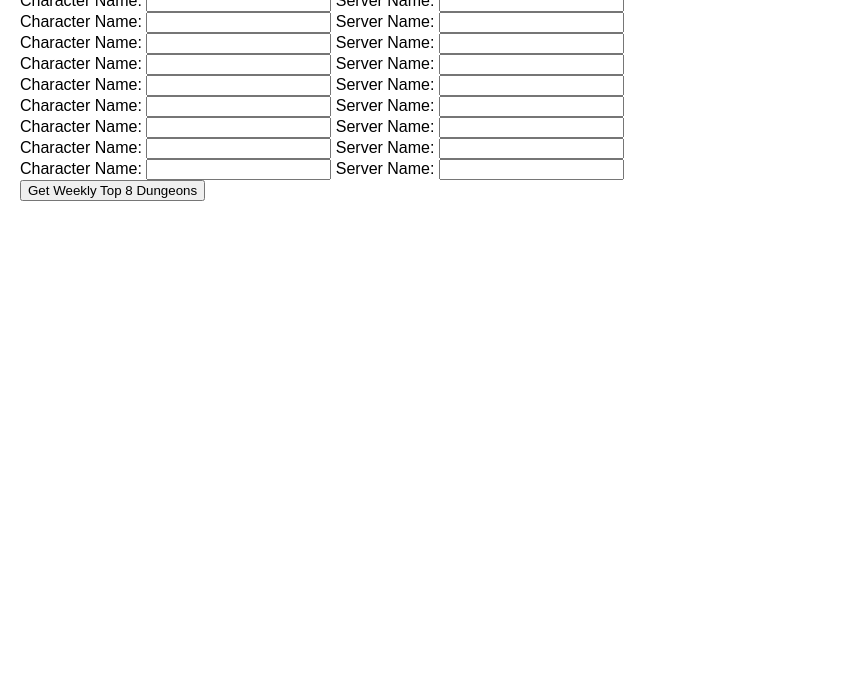
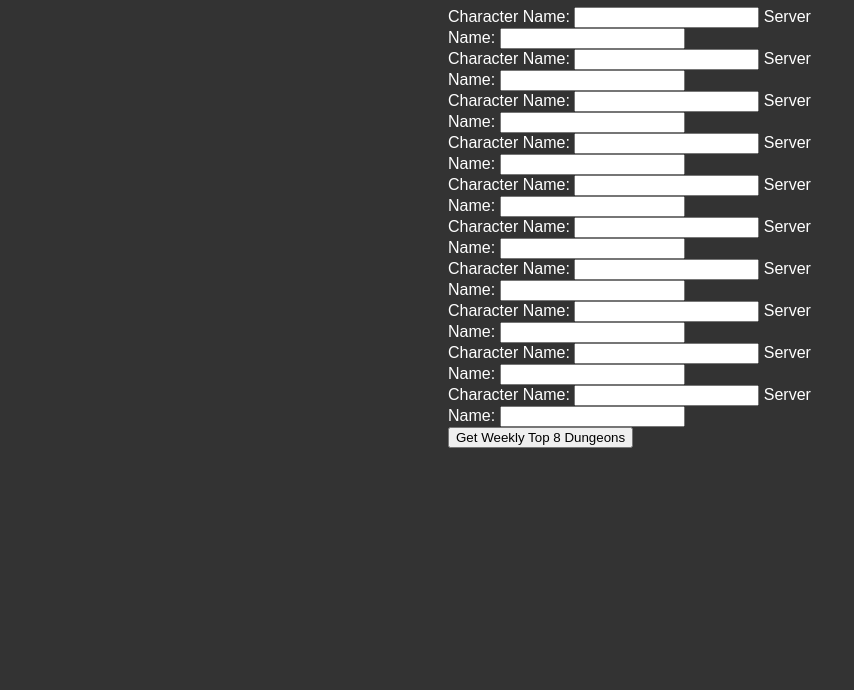
Before and after one commit to jpw359/weeklymythicplus, a plain HTML site: page index.html in a window 1280 px wide. Shown: the part 110-800 px from the top of the page, without its empty margins (0-854 px from the left). Drawn offline with Linux system fonts and the light colour scheme.

Commit message:
Update index.html

```diff
--- a/index.html
+++ b/index.html
@@ -5,10 +5,16 @@
 <meta name="viewport" content="width=device-width, initial-scale=1.0">
 <title>Top 8 Weekly Dungeons</title>
 <style>
-  body {
-    font-family: Arial, sans-serif;
-    margin: 20px;
-  }
+body {
+	font-family: Arial, sans-serif;
+	background-color: #333; /* Dark grey background color */
+	color: #fff; /* Text color to contrast with the dark background */
+	justify-content: center;
+	max-width: 30%;
+	margin: auto;
+}
+
+
 
   .m11, .m12, .m13, .m14, .m15, .m16 {
     background-color: lightblue;
```
